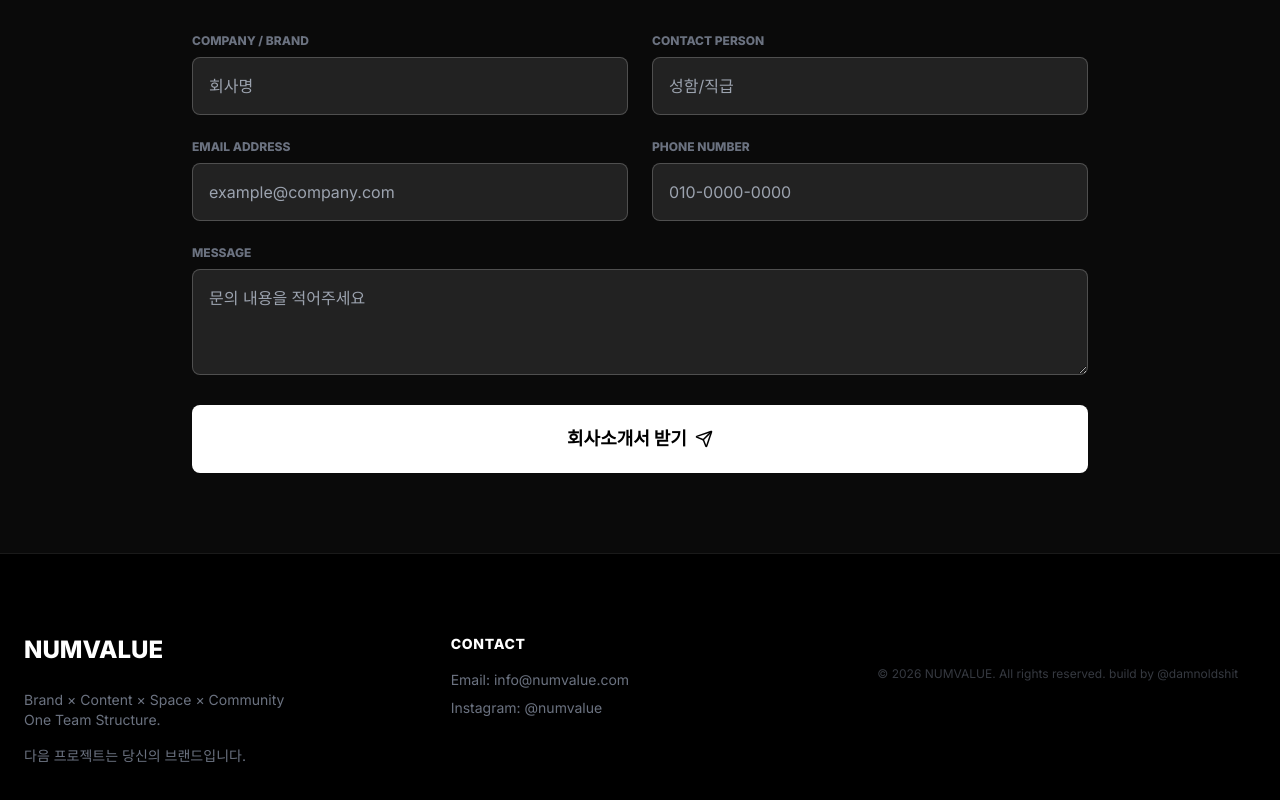
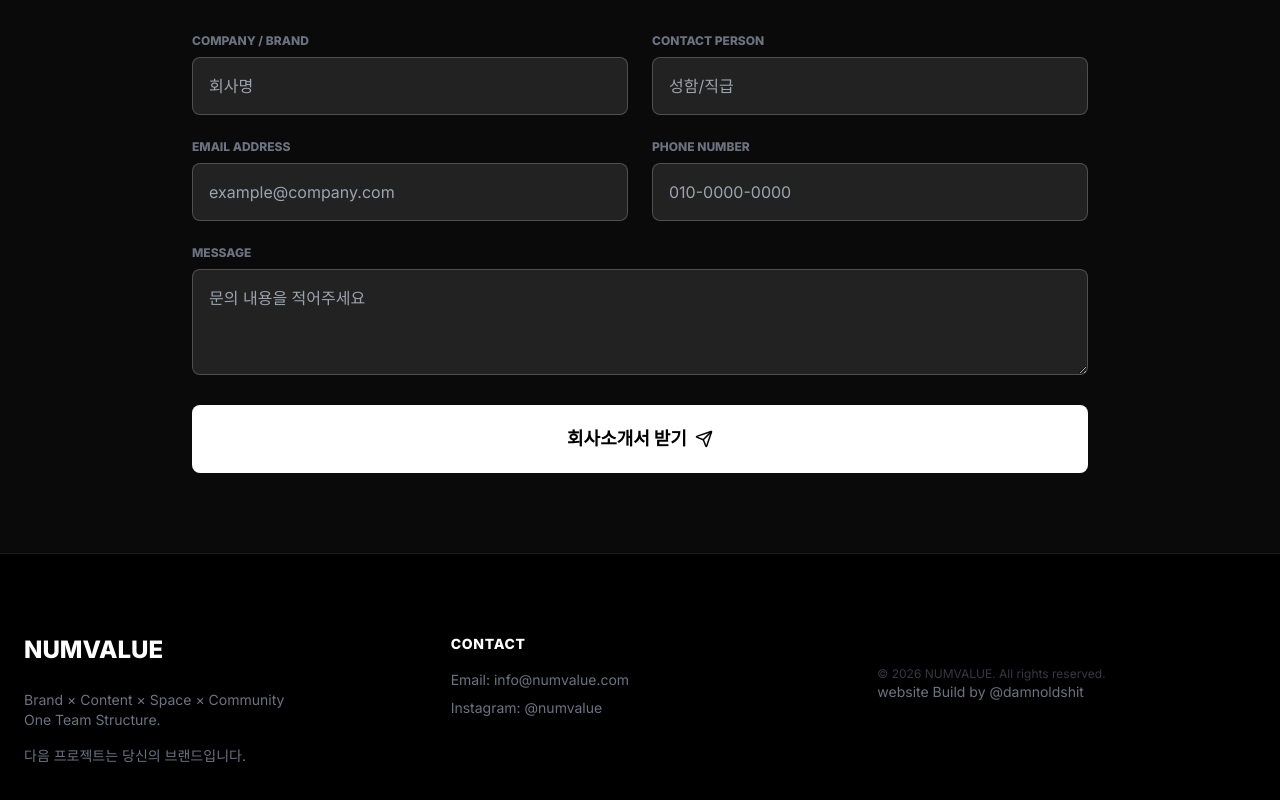
Before and after one commit to gjh-eng/numvalue-site, a React (Vite) app: page / in a window 1280 px wide. Shown: the part 6614-7414 px from the top of the page. Built offline with nearby package versions, Linux system fonts and the light colour scheme.

Commit message:
Update Footer.tsx

```diff
--- a/components/Footer.tsx
+++ b/components/Footer.tsx
@@ -26,7 +26,7 @@ export const Footer: React.FC = () => {
 
         <div className="md:w-1/3">
 
-           <p className="mt-8 text-xs opacity-50">© 2026 NUMVALUE. All rights reserved. build by @damnoldshit </p>
+           <p className="mt-8 text-xs opacity-50">© 2026 NUMVALUE. All rights reserved. </p> <p> website Build by @damnoldshit </p>
         </div>
       </div>
     </footer>
```
